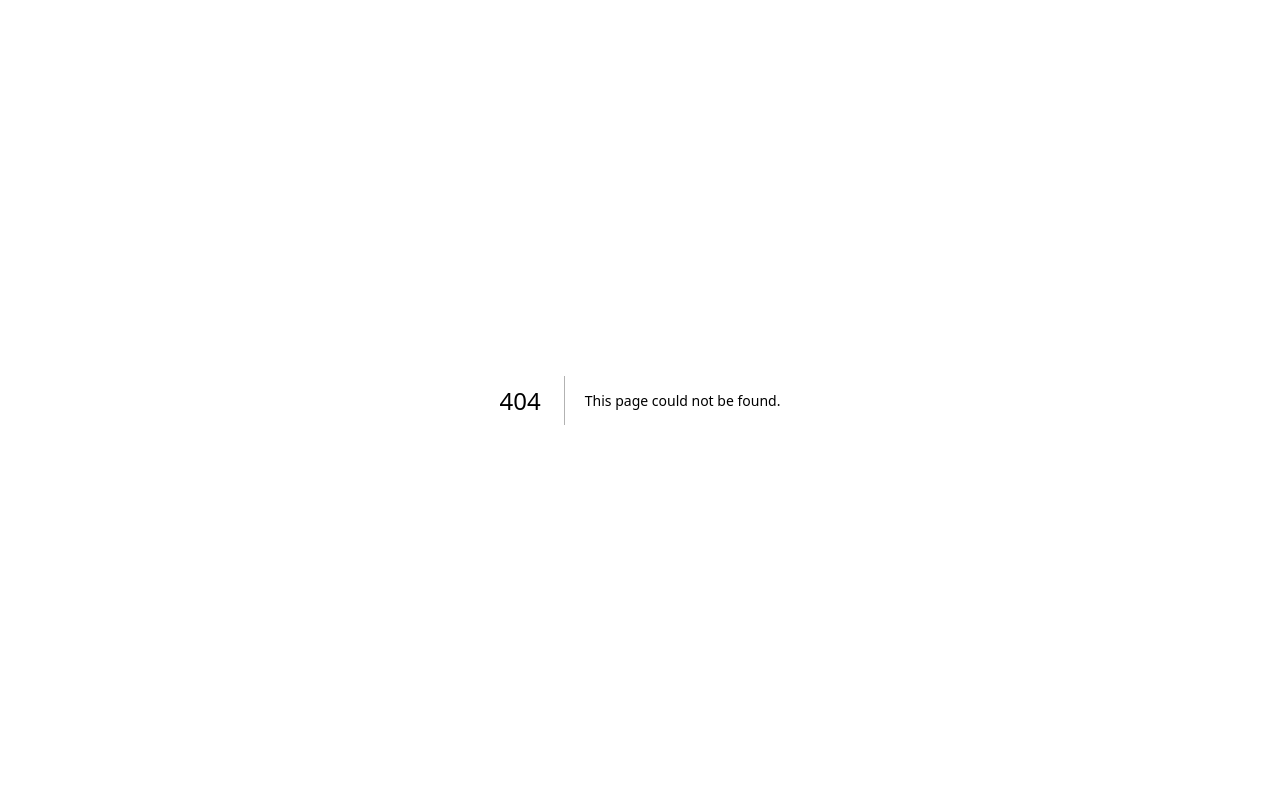
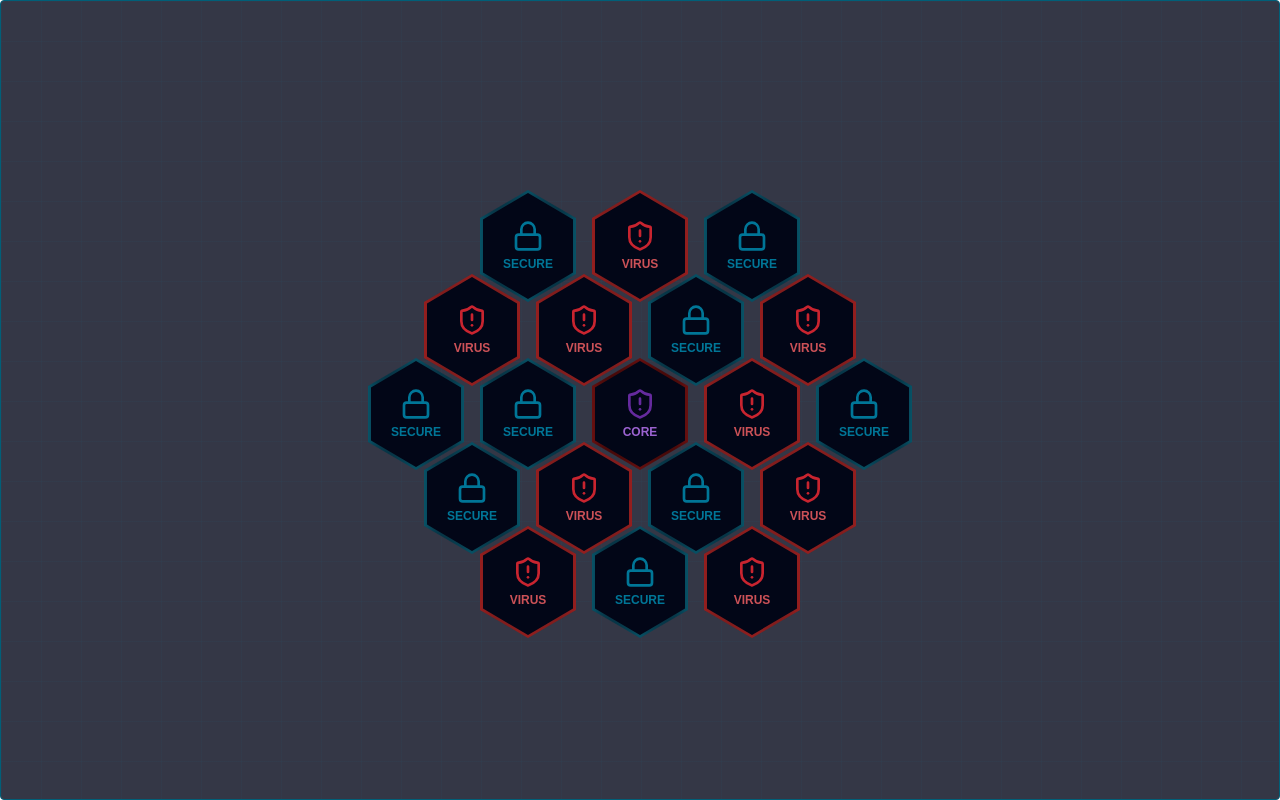
Before and after one commit to Mvss-01/cybersecurity, a Next.js app: page /main in a window 1280 px wide. Before the commit this address had no page. Built offline with nearby package versions, Linux system fonts and the light colour scheme.

Commit message:
Start page + Hex grid

```diff
--- a/package.json
+++ b/package.json
@@ -9,9 +9,11 @@
     "lint": "eslint"
   },
   "dependencies": {
+    "lucide-react": "^1.7.0",
     "next": "16.2.2",
     "react": "19.2.4",
-    "react-dom": "19.2.4"
+    "react-dom": "19.2.4",
+    "react-router-dom": "^7.14.0"
   },
   "devDependencies": {
     "@tailwindcss/postcss": "^4",
--- /dev/null
+++ b/src/app/main/page.tsx
@@ -0,0 +1,9 @@
+'use client'
+
+import HexGrid from "@/components/HexGrid";
+
+export default function Main() {
+    return (
+        <HexGrid />
+    );
+}
--- a/src/app/page.tsx
+++ b/src/app/page.tsx
@@ -1,65 +1,31 @@
-import Image from "next/image";
+'use client'
+import { Brain } from 'lucide-react';
+import { useRouter } from 'next/navigation';
 
-export default function Home() {
+export default function StartPage() {
+  const router = useRouter();
   return (
-    <div className="flex flex-col flex-1 items-center justify-center bg-zinc-50 font-sans dark:bg-black">
-      <main className="flex flex-1 w-full max-w-3xl flex-col items-center justify-between py-32 px-16 bg-white dark:bg-black sm:items-start">
-        <Image
-          className="dark:invert"
-          src="/next.svg"
-          alt="Next.js logo"
-          width={100}
-          height={20}
-          priority
-        />
-        <div className="flex flex-col items-center gap-6 text-center sm:items-start sm:text-left">
-          <h1 className="max-w-xs text-3xl font-semibold leading-10 tracking-tight text-black dark:text-zinc-50">
-            To get started, edit the page.tsx file.
-          </h1>
-          <p className="max-w-md text-lg leading-8 text-zinc-600 dark:text-zinc-400">
-            Looking for a starting point or more instructions? Head over to{" "}
-            <a
-              href="https://vercel.com/templates?framework=next.js&utm_source=create-next-app&utm_medium=appdir-template-tw&utm_campaign=create-next-app"
-              className="font-medium text-zinc-950 dark:text-zinc-50"
-            >
-              Templates
-            </a>{" "}
-            or the{" "}
-            <a
-              href="https://nextjs.org/learn?utm_source=create-next-app&utm_medium=appdir-template-tw&utm_campaign=create-next-app"
-              className="font-medium text-zinc-950 dark:text-zinc-50"
-            >
-              Learning
-            </a>{" "}
-            center.
-          </p>
-        </div>
-        <div className="flex flex-col gap-4 text-base font-medium sm:flex-row">
-          <a
-            className="flex h-12 w-full items-center justify-center gap-2 rounded-full bg-foreground px-5 text-background transition-colors hover:bg-[#383838] dark:hover:bg-[#ccc] md:w-[158px]"
-            href="https://vercel.com/new?utm_source=create-next-app&utm_medium=appdir-template-tw&utm_campaign=create-next-app"
-            target="_blank"
-            rel="noopener noreferrer"
-          >
-            <Image
-              className="dark:invert"
-              src="/vercel.svg"
-              alt="Vercel logomark"
-              width={16}
-              height={16}
-            />
-            Deploy Now
-          </a>
-          <a
-            className="flex h-12 w-full items-center justify-center rounded-full border border-solid border-black/[.08] px-5 transition-colors hover:border-transparent hover:bg-black/[.04] dark:border-white/[.145] dark:hover:bg-[#1a1a1a] md:w-[158px]"
-            href="https://nextjs.org/docs?utm_source=create-next-app&utm_medium=appdir-template-tw&utm_campaign=create-next-app"
-            target="_blank"
-            rel="noopener noreferrer"
-          >
-            Documentation
-          </a>
-        </div>
-      </main>
+    <div className="absolute inset-0 z-40 flex flex-col items-center justify-center bg-black/90 p-6 font-mono">
+      <Brain className="w-24 h-24 text-cyan-500 animate-pulse mb-6" />
+
+      <h1 className="text-4xl md:text-6xl font-bold text-transparent bg-clip-text bg-gradient-to-r from-cyan-400 to-blue-600 mb-4 text-center">
+        NEURAL HEIST
+      </h1>
+
+      <p className="text-red-500 max-w-lg text-center mb-8 border border-red-900/50 bg-red-950/30 p-4 rounded-md shadow-[0_0_15px_rgba(239,68,68,0.2)]">
+        WARNING: CONSCIOUSNESS TRAPPED.<br />
+        Lethal cyber-attack in progress. Neural sync degrading.<br />
+        Identify the culprit and patch the network to survive.
+      </p>
+
+      <button
+        onClick={() => router.push('/main')}
+        className="px-8 py-3 bg-cyan-950/50 border border-cyan-500 text-cyan-400 hover:bg-cyan-900 hover:text-cyan-200 transition-all uppercase tracking-widest shadow-[0_0_15px_rgba(6,182,212,0.4)]"
+      >
+        INITIALIZE CONNECTION
+      </button>
+
+      <div className="pointer-events-none absolute inset-0 z-50 bg-[linear-gradient(rgba(18,16,16,0)_50%,rgba(0,0,0,0.25)_50%),linear-gradient(90deg,rgba(255,0,0,0.06),rgba(0,255,0,0.02),rgba(0,0,255,0.06))] bg-[length:100%_4px,3px_100%] opacity-40"></div>
     </div>
   );
-}
+};
--- /dev/null
+++ b/src/components/HexGrid.tsx
@@ -0,0 +1,102 @@
+import React, { useState } from 'react';
+import { ShieldAlert, Lock } from 'lucide-react';
+
+type NodeStatus = 'secure' | 'virus';
+
+interface MapNode {
+    id: string;
+    status: NodeStatus;
+    isBoss?: boolean;
+}
+
+type HexMap = MapNode[][];
+
+const INITIAL_MAP: HexMap = [
+    [{ id: 'node-0', status: 'secure' }, { id: 'node-1', status: 'virus' }, { id: 'node-2', status: 'secure' }],
+    [{ id: 'node-3', status: 'virus' }, { id: 'node-4', status: 'virus' }, { id: 'node-5', status: 'secure' }, { id: 'node-6', status: 'virus' }],
+    [{ id: 'node-7', status: 'secure' }, { id: 'node-8', status: 'secure' }, { id: 'node-9', status: 'virus', isBoss: true }, { id: 'node-10', status: 'virus' }, { id: 'node-11', status: 'secure' }],
+    [{ id: 'node-12', status: 'secure' }, { id: 'node-13', status: 'virus' }, { id: 'node-14', status: 'secure' }, { id: 'node-15', status: 'virus' }],
+    [{ id: 'node-16', status: 'virus' }, { id: 'node-17', status: 'secure' }, { id: 'node-18', status: 'virus' }]
+];
+
+export default function HexGrid() {
+    const [mapNodes, setMapNodes] = useState<HexMap>(INITIAL_MAP);
+
+    const handleNodeClick = (node: MapNode): void => {
+        if (node.status === 'secure') {
+            console.log(`Node ${node.id} is secure. No action required.`);
+            return;
+        }
+
+        if (node.isBoss) {
+            const virusCount = mapNodes.flat().filter(n => n.status === 'virus' && !n.isBoss).length;
+            if (virusCount > 2) {
+                console.log(`ACCESS DENIED. Core Node is heavily shielded. Clear surrounding threats first.`);
+                return;
+            }
+        }
+
+        setMapNodes(prevMap => {
+            const newMap = prevMap.map(row =>
+                row.map((n): MapNode => n.id === node.id ? { ...n, status: 'secure' } : n)
+            );
+            return newMap;
+        });
+    };
+
+    return (
+        <div className="flex-1 relative border border-cyan-800 bg-slate-950/80 rounded overflow-hidden flex items-center justify-center p-2 min-h-[500px]">
+
+            <div className="absolute inset-0 bg-[linear-gradient(rgba(6,182,212,0.03)_1px,transparent_1px),linear-gradient(90deg,rgba(6,182,212,0.03)_1px,transparent_1px)] bg-[size:40px_40px] pointer-events-none"></div>
+
+            <div className="flex flex-col items-center justify-center scale-[0.65] sm:scale-75 md:scale-90 lg:scale-100 transition-transform origin-center">
+                {mapNodes.map((row, rowIndex) => (
+                    <div key={rowIndex} className="flex justify-center -mb-5 md:-mb-7 relative z-10" style={{ zIndex: 10 - rowIndex }}>
+                        {row.map((node) => {
+                            const isVirus = node.status === 'virus';
+                            const isBoss = node.isBoss;
+
+                            return (
+                                <div
+                                    key={node.id}
+                                    onClick={() => handleNodeClick(node)}
+                                    className={`
+                                        relative w-16 h-20 md:w-24 md:h-28 mx-1 md:mx-2 cursor-pointer transition-all duration-300 hover:scale-105 group
+                                        flex items-center justify-center text-center
+                                    `}
+                                    style={{
+                                        clipPath: 'polygon(50% 0%, 100% 25%, 100% 75%, 50% 100%, 0% 75%, 0% 25%)',
+                                        backgroundColor: isVirus ? (isBoss ? '#450a0a' : '#7f1d1d') : '#083344',
+                                        boxShadow: isVirus ? 'inset 0 0 20px rgba(220, 38, 38, 0.5)' : 'inset 0 0 20px rgba(6, 182, 212, 0.5)'
+                                    }}
+                                >
+                                    <div
+                                        className="absolute inset-[2px] md:inset-[3px] flex flex-col items-center justify-center z-10"
+                                        style={{
+                                            clipPath: 'polygon(50% 0%, 100% 25%, 100% 75%, 50% 100%, 0% 75%, 0% 25%)',
+                                            backgroundColor: '#020617',
+                                        }}
+                                    >
+                                        <div className="flex flex-col items-center justify-center opacity-80 group-hover:opacity-100">
+                                            {isVirus ? (
+                                                <>
+                                                    <ShieldAlert className={`w-6 h-6 md:w-8 md:h-8 mb-1 ${isBoss ? 'text-purple-500 animate-pulse' : 'text-red-500'}`} />
+                                                    <span className={`text-[10px] md:text-xs font-bold ${isBoss ? 'text-purple-400' : 'text-red-400'}`}>{isBoss ? 'CORE' : 'VIRUS'}</span>
+                                                </>
+                                            ) : (
+                                                <>
+                                                    <Lock className="w-6 h-6 md:w-8 md:h-8 text-cyan-600 mb-1" />
+                                                    <span className="text-[10px] md:text-xs font-bold text-cyan-600">SECURE</span>
+                                                </>
+                                            )}
+                                        </div>
+                                    </div>
+                                </div>
+                            )
+                        })}
+                    </div>
+                ))}
+            </div>
+        </div>
+    );
+}
```
Also changed, not shown: 1 other file (tests, documents, lock files or other folders).
